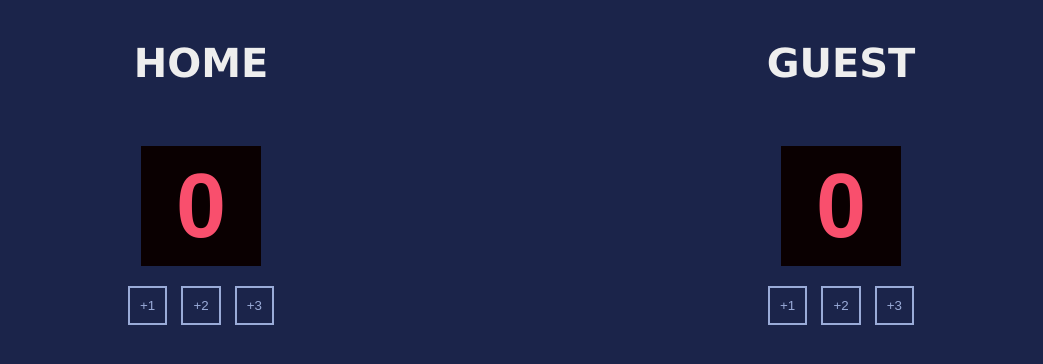
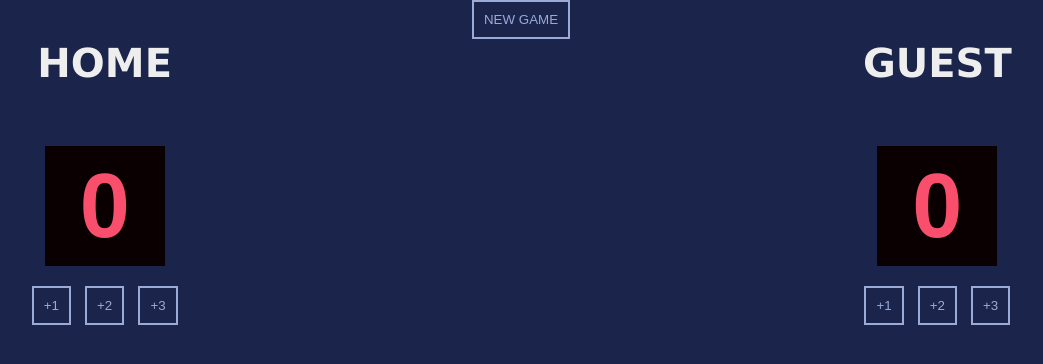
Before and after one commit to kelivreno/basketball_scoreboard, a website built with Vite: page index.html in a window 1280 px wide. Shown: the whole page, without its empty margins (119-1162 px from the left). Built offline with nearby package versions, Linux system fonts and the light colour scheme; a web font is replaced by a local one.

Commit message:
implement new game functionality and update README checklist

```diff
--- a/index.html
+++ b/index.html
@@ -15,6 +15,9 @@
                 </div>
             </div>
             <div>
+                <button onclick="newGame()">NEW GAME</button>
+            </div>
+            <div>
                 <h3>GUEST</h3>
                 <h2 class="score-card" id="guest-score">0</h2>
                 <div class="add-point">
--- a/index.js
+++ b/index.js
@@ -38,3 +38,10 @@ function guestPlusThree() {
     guestScore.innerText = scoreGuest
 
 }
+
+function newGame() {
+    scoreGuest = 0
+    homeScore.textContent = scoreGuest
+    scoreHome = 0
+    guestScore.textContent = scoreHome
+}
```
Also changed, not shown: README.md.
